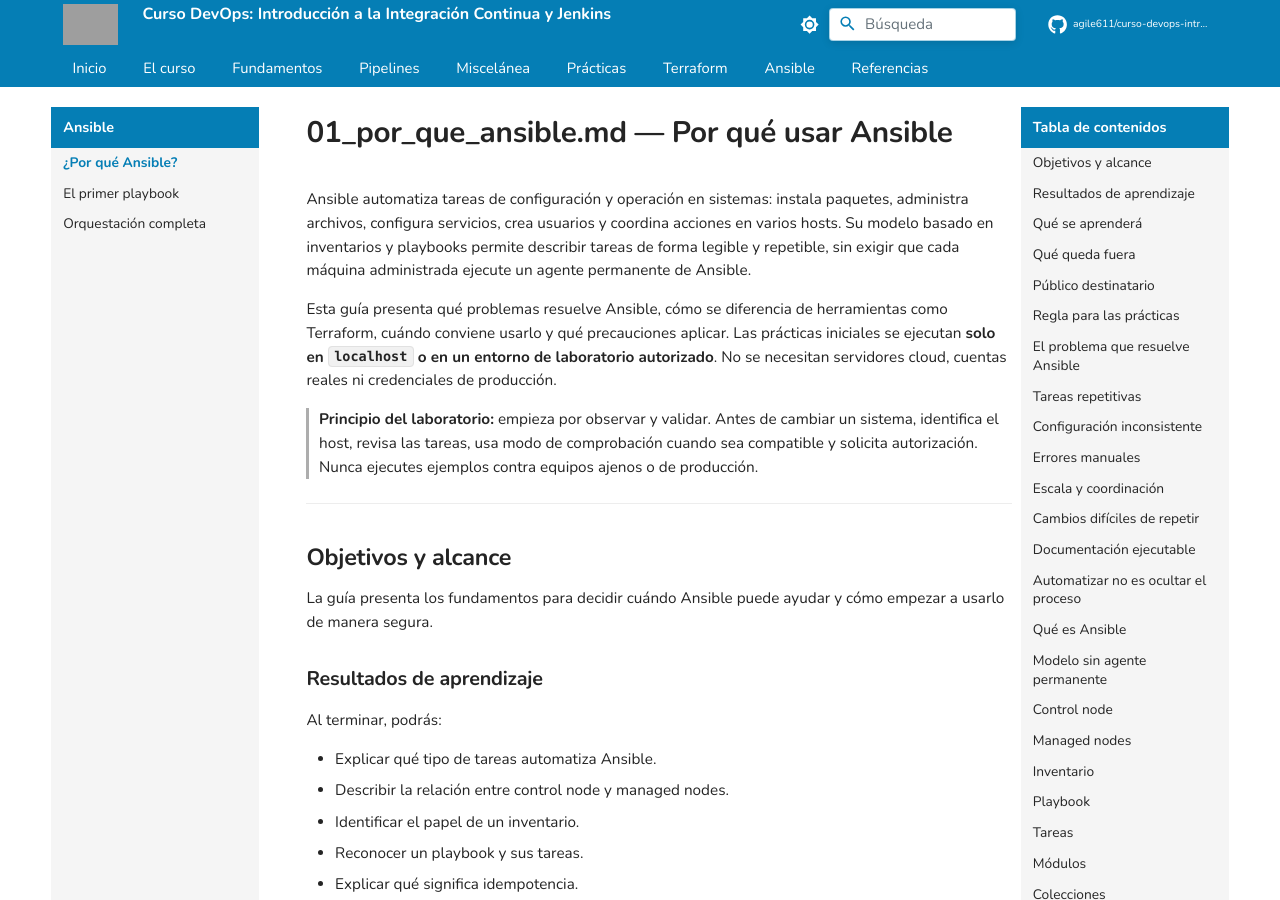
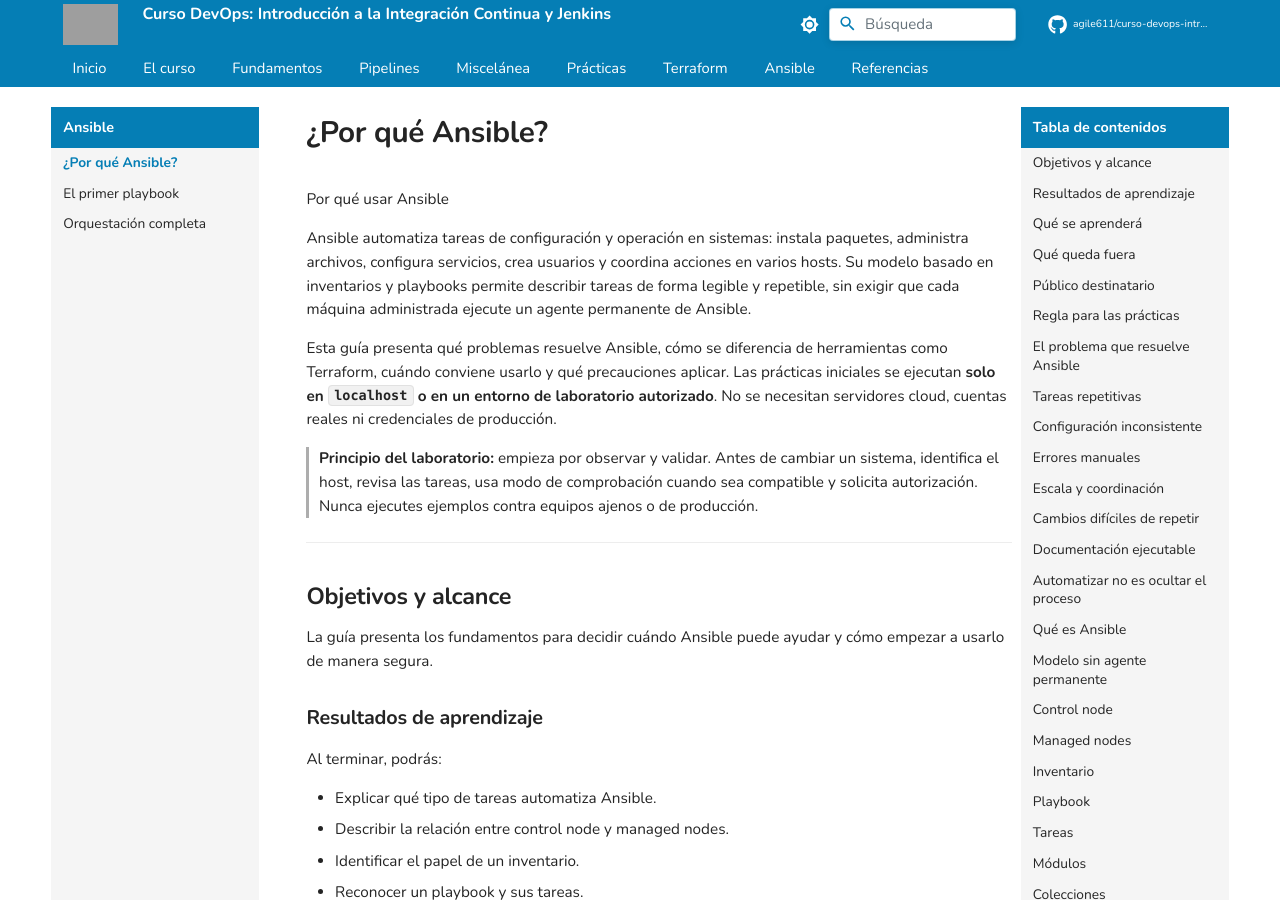
Before and after one commit to agile611/curso-devops-introduccion-a-integracion-continua-y-jenkins, an MkDocs documentation site: the page built from docs/05-ansible/01_por_que_ansible.md, in a window 1280 px wide and 900 px high. Built offline with MkDocs 1.6.1 and Material for MkDocs 9.7.7, drawn with Linux system fonts in a browser that asks for light colours; comment, search, counter and statistics services are not loaded; grey boxes are pictures that could not be loaded.

Commit message:
Update title formatting in Ansible guide

```diff
--- a/docs/05-ansible/01_por_que_ansible.md
+++ b/docs/05-ansible/01_por_que_ansible.md
@@ -1,4 +1,4 @@
-# 01_por_que_ansible.md — Por qué usar Ansible
+Por qué usar Ansible
 
 Ansible automatiza tareas de configuración y operación en sistemas: instala paquetes, administra archivos, configura servicios, crea usuarios y coordina acciones en varios hosts. Su modelo basado en inventarios y playbooks permite describir tareas de forma legible y repetible, sin exigir que cada máquina administrada ejecute un agente permanente de Ansible.
 
```
